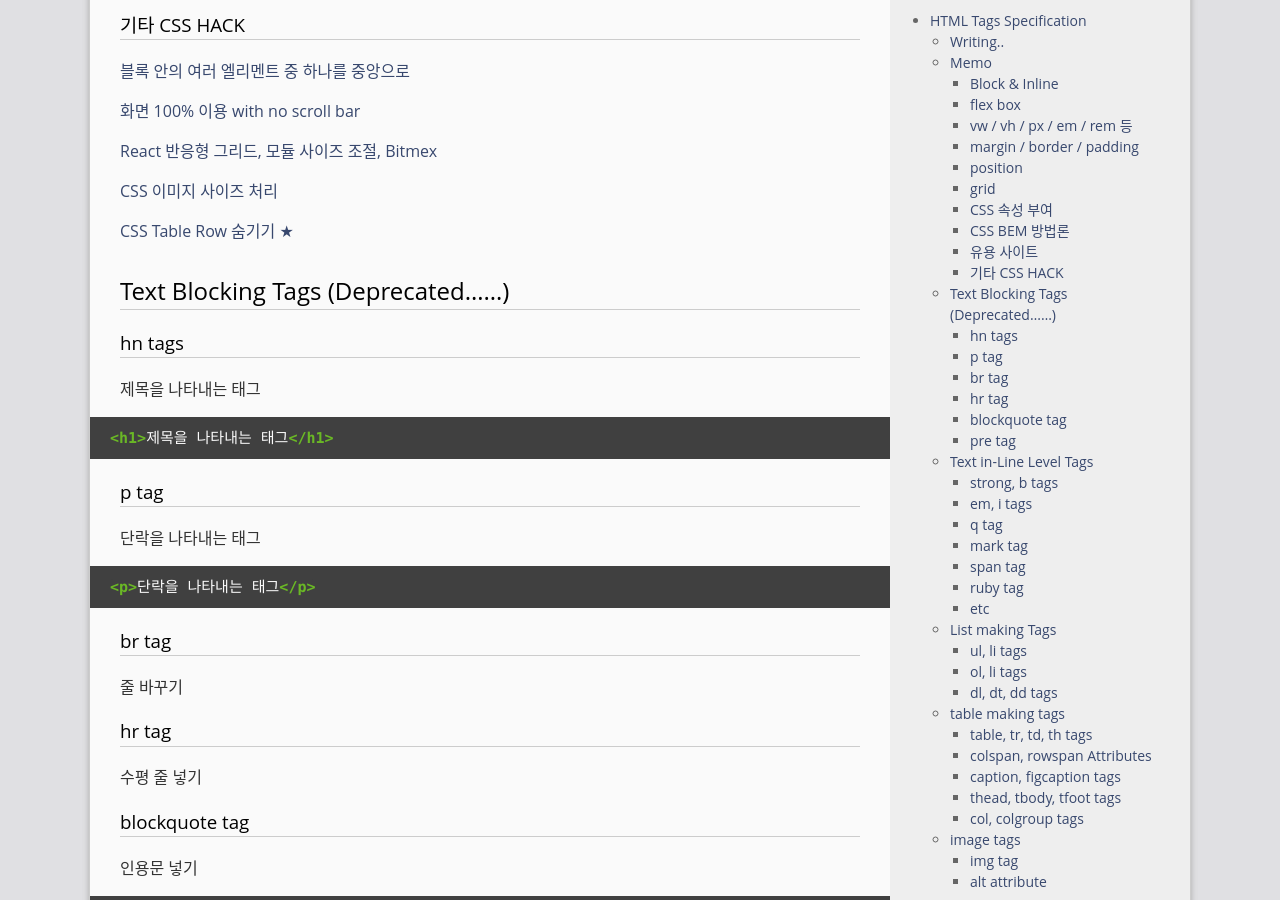
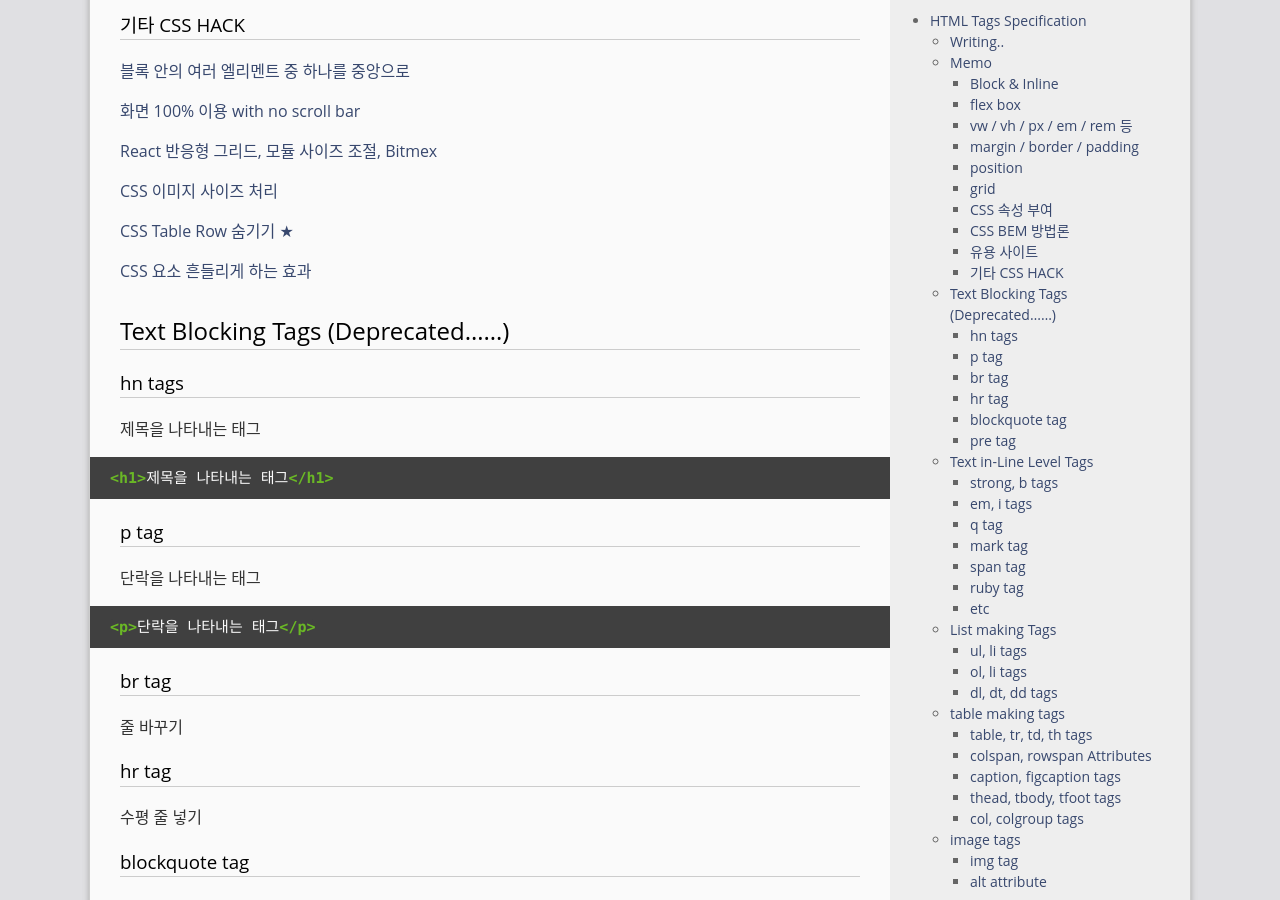
Before and after one commit to gloomydumber/copy, a Jekyll site: the page built from _posts/2020-02-23-HTMLTags.md, in a window 1280 px wide and 900 px high, scrolled down 2854 px. Built offline with Jekyll 4.4.1, drawn with Linux system fonts in a browser that asks for light colours; comment, search, counter and statistics services are not loaded.

Commit message:
PostModded

```diff
--- a/_posts/2020-02-23-HTMLTags.md
+++ b/_posts/2020-02-23-HTMLTags.md
@@ -143,6 +143,8 @@ https://utf8-icons.com/ utf-8 아이콘
 [CSS 이미지 사이즈 처리](https://webdir.tistory.com/487){: target="\_blank"}
 
 [CSS Table Row 숨기기 ★](https://stackoverflow.com/questions/37375625/how-to-animate-toggling-of-table-rows){: target="\_blank"}
+
+[CSS 요소 흔들리게 하는 효과](https://stackoverflow.com/questions/44355470/how-to-add-shake-animation-for-a-span-element-inside-div){: target="\_blank"}
 
 ## Text Blocking Tags (Deprecated......)
 
```
